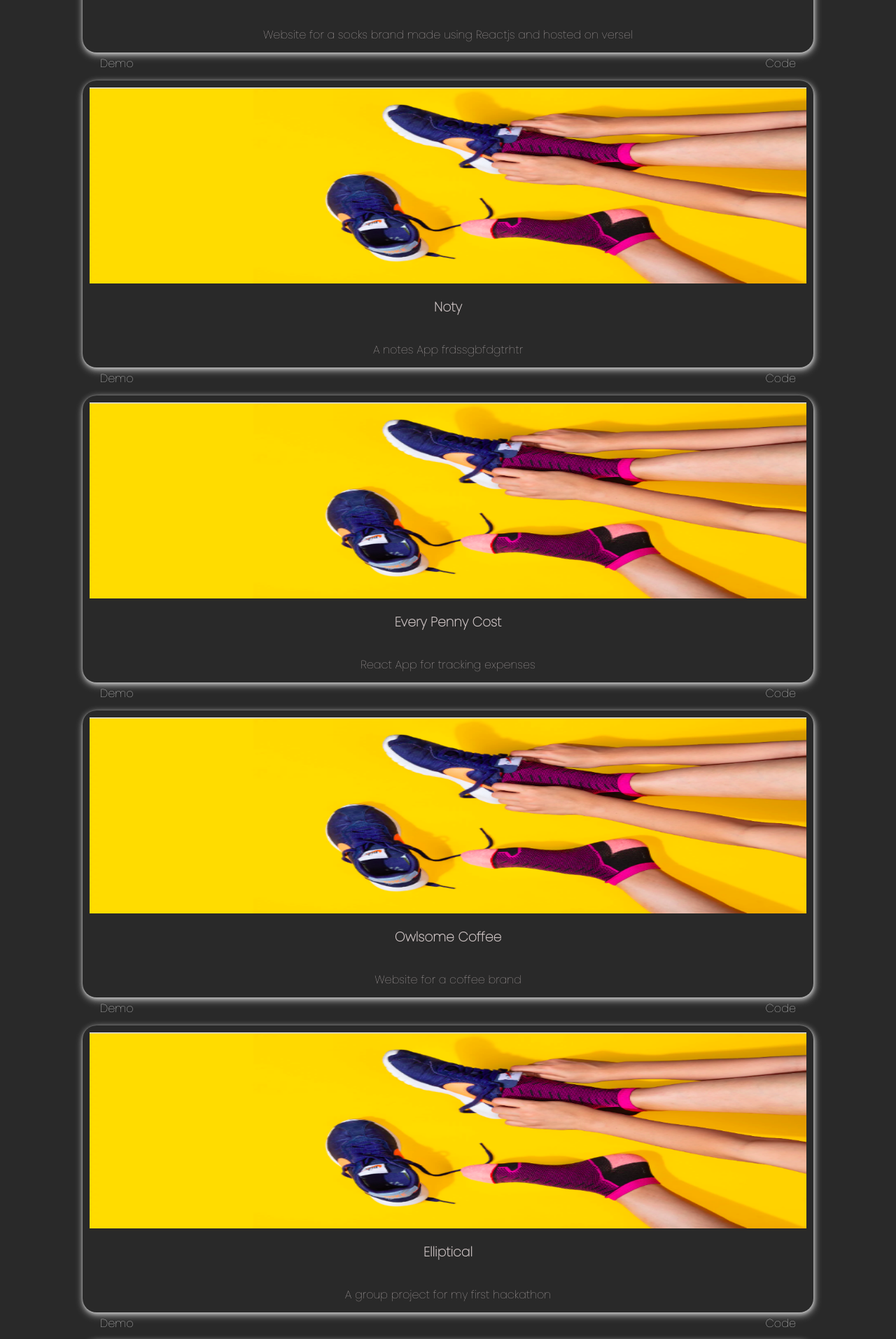
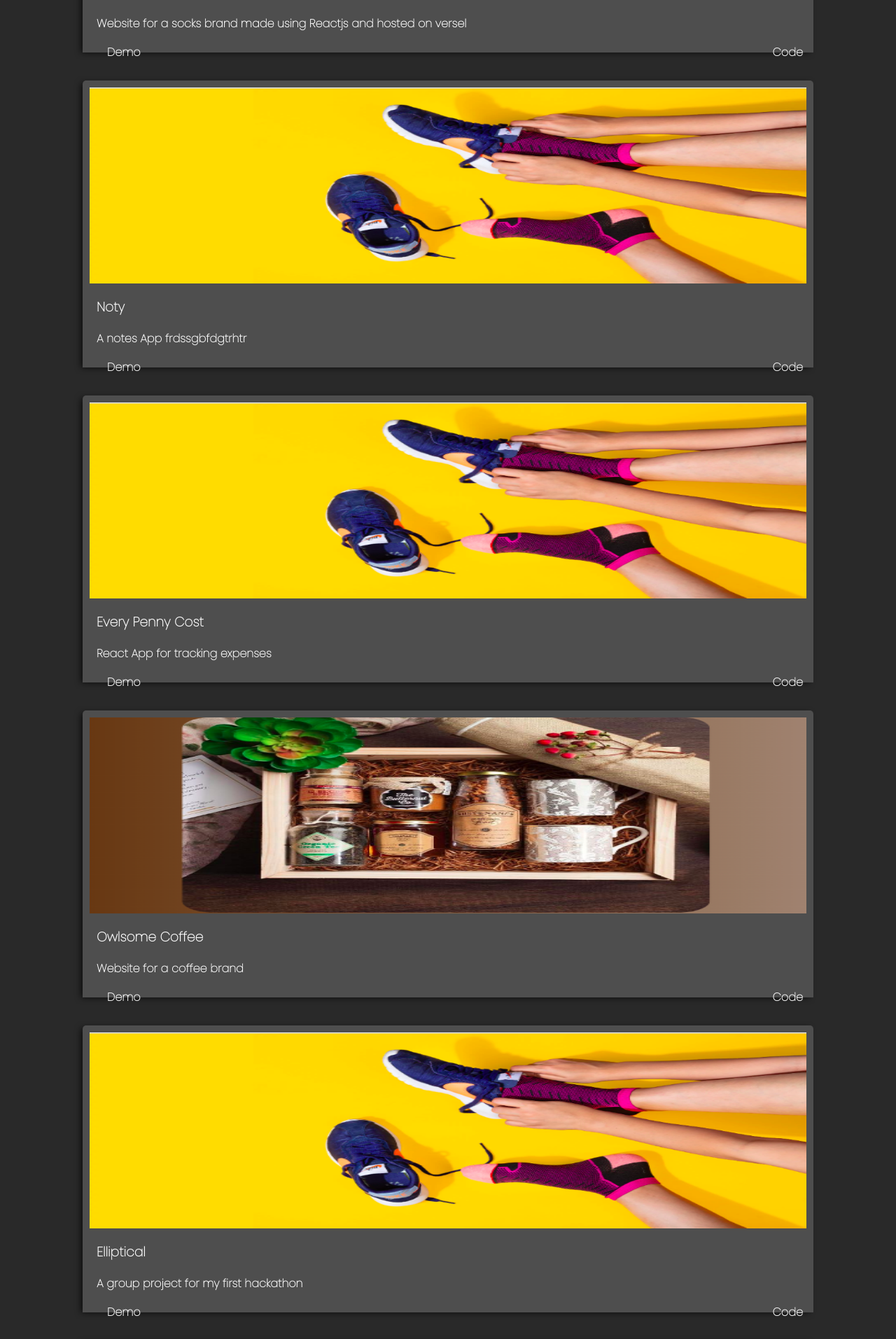
Before and after one commit to tusharpasricha/tushar_pasricha, a React (Create React App) app: page /project in a window 1280 px wide. Shown: the part 400-2313 px from the top of the page at 70% size. Built offline with nearby package versions, Linux system fonts and the light colour scheme.

Commit message:
addig link

```diff
--- a/src/components/pages/project.js
+++ b/src/components/pages/project.js
@@ -1,92 +1,83 @@
-import React from 'react';
-import classes from './project.module.css'
-import Footer from '../main/footer';
-import { Link } from 'react-router-dom';
-import { FaArrowLeft} from 'react-icons/fa';
-import ss from './first.png'
-const scrolldata =[
+import React from "react";
+import classes from "./project.module.css";
+import Footer from "../main/footer";
+import { Link } from "react-router-dom";
+import { FaArrowLeft } from "react-icons/fa";
+import ss from "./first.png";
+import owlsome from "./owlsome.png"
+const scrolldata = [
   {
-      heading:'Sir Johnson Socks',
-      link:'https://www.sirjohnsonsocks.com/',
-      desc:'Website for a socks brand made using Reactjs and hosted on versel',
-
+    heading: "Sir Johnson Socks",
+    img:{ss},
+    link: "https://www.sirjohnsonsocks.com/",
+    glink:"https://github.com/tusharpasricha/sirjohnsonsocks",
+    desc: "Website for a socks brand made using Reactjs and hosted on versel",
   },
   {
-      heading:'Noty',
-      img:'',
-      desc:'A notes App frdssgbfdgtrhtr',
-
+    heading: "Noty",
+    img: "",
+    desc: "A notes App frdssgbfdgtrhtr",
   },
   {
-    heading:'Every Penny Cost',
-    img:'',
-    desc:'React App for tracking expenses',
+    heading: "Every Penny Cost",
+    img: "",
+    desc: "React App for tracking expenses",
   },
   {
-      heading:'Owlsome Coffee',
-      img:'',
-      desc:'Website for a coffee brand',
-
+    heading: "Owlsome Coffee",
+    img: owlsome,
+    link:"",
+    img:"https://github.com/tusharpasricha/owlsomecoffee",
+    desc: "Website for a coffee brand",
   },
 
   {
-      heading:'Elliptical',
-      img:'',
-      desc:'A group project for my first hackathon',
+    heading: "Elliptical",
+    img: "",
+    desc: "A group project for my first hackathon",
   },
   {
-    heading:'TabX',
-    img:'',
-    desc:'A chrome extention that makes sharing URL easier',
-}
-
-]
+    heading: "TabX",
+    img: "",
+    desc: "A chrome extention that makes sharing URL easier",
+  },
+];
 
 const Project = () => {
   return (
-    <div className={classes.project}>
+    <div className={classes.projectpage}>
       <div className={classes.back}>
-      <Link className={classes.projecta}  to="/">
-      <FaArrowLeft className={classes.faback}/>
+        <Link className={classes.projecta} to="/">
+          <FaArrowLeft className={classes.faback} />
           Back
         </Link>
       </div>
 
-
-
-    <div className={classes.posts}>
-
-
+      <div className={classes.project}>
         <div className={classes.scrollelement}>
-
           <div className={classes.img}>
             <img src={ss} alt="" />
           </div>
 
           <div className={classes.part2}>
-
-        <h3>{ scrolldata[0].heading}</h3>
+            <div className={classes.data}>
+              <h3>{scrolldata[0].heading}</h3>
               <p>{scrolldata[0].desc}</p>
+            </div>
 
             <div className={classes.options}>
-        <a target="_blank" className={classes.opt} href={scrolldata[0].link}> Demo </a>
-        <a className={classes.opt} href={scrolldata[0].link}> Code</a>
-        </div>
-
-      </div>
-
-    </div>
-
-    <div className={classes.scrollelement}>
-    <div className={classes.img}>
-          <img src={ss} alt="" />
-      </div>
-      <div  className={classes.part2}>
-       <h3>{ scrolldata[1].heading}</h3>
-        <p>{scrolldata[1].desc}</p>
-        <div className={classes.options}>
-        <a className={classes.opt} href={scrolldata[0].link}> Demo </a>
-        <a className={classes.opt} href={scrolldata[0].link}> Code</a>
+              <a
+                target="_blank"
+                className={classes.opt}
+                href={scrolldata[0].link}
+              >
+                {" "}
+                Demo{" "}
+              </a>
+              <a target="_blank" className={classes.opt} href={scrolldata[0].glink}>
+                {" "}
+                Code
+              </a>
             </div>
           </div>
         </div>
@@ -96,76 +87,116 @@ const Project = () => {
             <img src={ss} alt="" />
           </div>
           <div className={classes.part2}>
-       <h3>{ scrolldata[2].heading}</h3>
+            <div className={classes.data}>
+              <h3>{scrolldata[1].heading}</h3>
+              <p>{scrolldata[1].desc}</p>
+            </div>
+            <div className={classes.options}>
+              <a className={classes.opt} href={scrolldata[0].link}>
+                {" "}
+                Demo{" "}
+              </a>
+              <a className={classes.opt} href={scrolldata[0].link}>
+                {" "}
+                Code
+              </a>
+            </div>
+          </div>
+        </div>
+
+        <div className={classes.scrollelement}>
+          <div className={classes.img}>
+            <img src={ss} alt="" />
+          </div>
+          <div className={classes.part2}>
+            <div className={classes.data}>
+              <h3>{scrolldata[2].heading}</h3>
               <p>{scrolldata[2].desc}</p>
+            </div>
             <div className={classes.options}>
-        <a className={classes.opt} href={scrolldata[0].link}> Demo </a>
-        <a className={classes.opt} href={scrolldata[0].link}> Code</a>
+              <a className={classes.opt} href={scrolldata[0].link}>
+                {" "}
+                Demo{" "}
+              </a>
+              <a className={classes.opt} href={scrolldata[0].link}>
+                {" "}
+                Code
+              </a>
             </div>
           </div>
         </div>
         <div className={classes.scrollelement}>
+          <div className={classes.img}>
+            <img src={owlsome} alt="" />
+          </div>
 
+          <div className={classes.part2}>
+            <div className={classes.data}>
+              <h3>{scrolldata[3].heading}</h3>
+              <p>{scrolldata[3].desc}</p>
+            </div>
+            <div className={classes.options}>
+              <a className={classes.opt} href={scrolldata[0].link}>
+                {" "}
+                Demo{" "}
+              </a>
+              <a className={classes.opt} href={scrolldata[0].link}>
+                {" "}
+                Code
+              </a>
+            </div>
+          </div>
+        </div>
+
+        <div className={classes.scrollelement}>
+          <div className={classes.img}>
+            <img src={ss} alt="" />
+          </div>
+          <div className={classes.part2}>
+            <div className={classes.data}>
+              <h3>{scrolldata[4].heading}</h3>
+              <p>{scrolldata[4].desc}</p>
+            </div>
+            <div className={classes.options}>
+              <a className={classes.opt} href={scrolldata[0].link}>
+                {" "}
+                Demo{" "}
+              </a>
+              <a className={classes.opt} href={scrolldata[0].link}>
+                {" "}
+                Code
+              </a>
+            </div>
+          </div>
+        </div>
+
+        <div className={classes.scrollelement}>
           <div className={classes.img}>
             <img src={ss} alt="" />
           </div>
 
           <div className={classes.part2}>
-
-       <h3>{ scrolldata[3].heading}</h3>
-        <p>{scrolldata[3].desc}</p>
+            <div className={classes.data}>
+              <h3>{scrolldata[5].heading}</h3>
+              <p>{scrolldata[5].desc}</p>
+            </div>
             <div className={classes.options}>
-        <a className={classes.opt} href={scrolldata[0].link}> Demo </a>
-        <a className={classes.opt} href={scrolldata[0].link}> Code</a>
+              <a className={classes.opt} href={scrolldata[0].link}>
+                {" "}
+                Demo{" "}
+              </a>
+              <a className={classes.opt} href={scrolldata[0].link}>
+                {" "}
+                Code
+              </a>
             </div>
-
-
-
-      </div>
-    </div>
-
-
-    <div className={classes.scrollelement}>
-
-    <div className={classes.img}>
-          <img src={ss} alt="" />
-      </div>
-      <div className={classes.part2}>
-       <h3>{ scrolldata[4].heading}</h3>
-        <p>{scrolldata[4].desc}</p>
-        <div className={classes.options}>
-        <a className={classes.opt} href={scrolldata[0].link}> Demo </a>
-        <a className={classes.opt} href={scrolldata[0].link}> Code</a>
           </div>
         </div>
       </div>
 
+      <Footer />
+    </div>
+  );
+};
 
-    <div className={classes.scrollelement}>
-
-    <div className={classes.img}>
-          <img src={ss} alt="" />
-    </div>
-
-      <div className={classes.part2}> <h3>{ scrolldata[5].heading}</h3>
-        <p>{scrolldata[5].desc}</p>
-        <div className={classes.options}>
-        <a className={classes.opt} href={scrolldata[0].link}> Demo </a>
-        <a className={classes.opt} href={scrolldata[0].link}> Code</a>
-        </div>
-      </div>
-    </div>
-
-
-</div>
-
-
-<Footer/>
-
-
-</div>
-
-  )
-}
-
-export default Project
+export default Project;
--- a/src/components/pages/project.module.css
+++ b/src/components/pages/project.module.css
@@ -1,131 +1,82 @@
-@import url('https://fonts.googleapis.com/css2?family=Poppins:wght@100&display=swap');
-.back{
+@import url("https://fonts.googleapis.com/css2?family=Poppins:wght@100&display=swap");
+.back {
   background-color: #292929;
   display: flex;
   align-items: center;
   height: 45px;
 }
-.faback{
+.faback {
   padding-left: 10px;
   padding-right: 10px;
 }
-
-.searchbar{
+.projecta {
+  text-decoration: none;
+  color: rgb(130, 130, 130);
   display: flex;
   justify-content: center;
-    align-items: center;
+}
 
-    height: 60px;
-    background-color: #292929;
-
-}
-.searchinput{
-    background-color: #525252;
-    border-radius: 10px;
-    border-style: none;
-    height: 30px;
-    width: 60%;
-    padding-left: 10px;
-}
-.posts{
+.project {
   display: flex;
   flex-direction: column;
   justify-content: center;
   align-items: center;
   background-color: #292929;
-    font-family: 'Poppins', sans-serif;
-
+  font-family: "Poppins", sans-serif;
 }
 
-.scrollelement{
-    background-color: #292929;
+.scrollelement {
+  margin: auto;
+
+  border: 1px solid var(--borderColor);
+  border-radius: 5px 5px 0 0;
+  box-shadow: -4px 2px 10px -2px rgba(0, 0, 0, 0.76);
+  -webkit-box-shadow: -4px 2px 10px -2px rgba(0, 0, 0, 0.76);
+  -moz-box-shadow: -4px 2px 10px -2px rgba(0, 0, 0, 0.76);
+  margin-top: 20px;
+  margin-bottom: 20px;
+
+  background-color: #4e4e4e;
+  color: rgb(255, 255, 255);
   display: flex;
   flex-direction: row;
   align-items: center;
   padding-left: 10px;
   padding-right: 10px;
-    padding-top: 10px;
-    text-align: center;
-    border-radius: 20px;
-    width: 80%;
 
+  width: 65%;
 
-
-            box-shadow: 0px 1px 2px 0px rgba(184, 184, 184, 0.7),
-            1px 2px 4px 0px rgba(184, 184, 184, 0.7),
-            2px 4px 8px 0px rgba(184, 184, 184, 0.7),
-            2px 4px 16px 0px rgba(184, 184, 184, 0.7);
-
-
-
-
-
-            box-shadow: 0px 1px 2px 0px rgba(184, 184, 184, 0.7),
-            1px 2px 4px 0px rgba(184, 184, 184, 0.7),
-            1px 2px 8px 0px rgba(184, 184, 184, 0.7),
-            1px 4px 12px 0px rgba(184, 184, 184, 0.7);
-
-
-    height: 400px;
-    margin-top: 20px;
-    margin-bottom: 20px;
-    color: rgb(210, 200, 200);
-}
-.projecta{
-    text-decoration: none;
-    color: rgb(130, 130, 130);
-    display: flex;
-    justify-content: center;
-
-}
-@media only screen and (min-width: 1400px) {
-
-    .project{
-
-      display: flex;
-      flex-direction: column;
-      justify-content: center;
-      align-items: center;
-
-
-
+  height: 310px;
 }
 
-    .searchbar,.back,.posts
-    {
-    width: 1200px;
-    }
-
-   }
-
-
-
-.img{
-
+.img {
   width: 100%;
   height: 280px;
   background-color: azure;
 }
-img{
+img {
   width: 100%;
   height: 100%;
 }
-.part2{
+.part2 {
   width: 100%;
   display: flex;
   flex-direction: column;
   justify-content:space-between;
+  text-align: left;
+  padding-left: 20px;
+  font-weight: bolder;
+
+  height: 80%;
 }
 
-.options{
+.options {
   display: flex;
-    justify-content:space-between;
+  justify-content: space-between;
   align-items: center;
   padding-bottom: 10px;
-
-
 }
-.opt{
+.opt {
   text-decoration: none;
   color: white;
   font-size: bolder;
@@ -133,15 +84,24 @@ img{
   padding-right: 15px;
 }
 @media only screen and (max-width: 1400px) {
-
-    .scrollelement{
-
-
+  .scrollelement {
     flex-direction: column;
-
-
-
-
+    width: 80%;
+    height: 400px;
+    padding-top: 10px;
+  }
 }
 
+@media only screen and (min-width: 1400px) {
+  .projectpage {
+    display: flex;
+    flex-direction: column;
+    justify-content: center;
+    align-items: center;
   }
+
+  .back,
+  .project {
+    width: 1200px;
+  }
+}
```
Also changed, not shown: src/components/pages/post.module.css (+7 -15 lines), src/components/pages/owlsome.png (added). Lines whose indentation alone changed are shown as unchanged.
